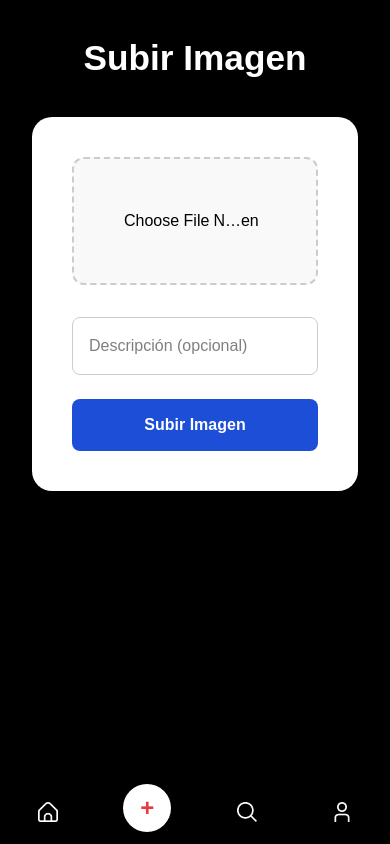
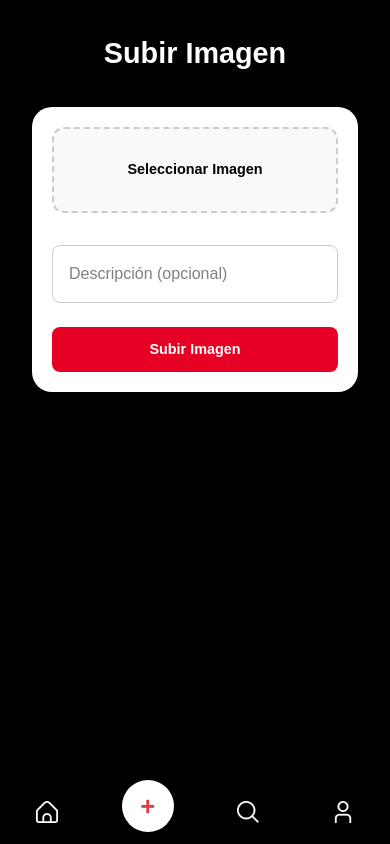
Before and after one commit to Allay55/dashboard-pinterest, a Next.js app: page /images in a window 390 px wide. Built offline with nearby package versions, Linux system fonts and the light colour scheme.

Commit message:
correciones5

```diff
--- a/app/images/Estilos.css
+++ b/app/images/Estilos.css
@@ -23,7 +23,7 @@ body {
   margin-bottom: 2rem;
 }
 
-/* Formulario más ancho */
+/* Formulario principal */
 .upload-form-wide {
   max-width: 900px;
   margin: 0 auto;
@@ -37,31 +37,29 @@ body {
   gap: 1.5rem;
 }
 
-/* División en columnas convertida en vertical */
+/* División en columnas (vertical en móvil) */
 .upload-columns-wide {
   display: flex;
   flex-direction: column;
   gap: 2rem;
 }
 
-/* Área de archivo */
-.upload-file-area {
-  flex: 1;
-}
-
-.upload-input-file {
+/* Botón para seleccionar archivo */
+.upload-select-button {
   border: 2px dashed #ccc;
-  padding: 50px 50px;
+  padding: 40px;
   text-align: center;
   cursor: pointer;
   border-radius: 12px;
   background-color: #f9f9f9;
-  transition: border-color 0.3s ease;
-  width: 100%;
+  transition: border-color 0.3s ease, background-color 0.3s ease;
+  font-size: 1rem;
+  font-weight: bold;
 }
 
-.upload-input-file:hover {
+.upload-select-button:hover {
   border-color: #e63946;
+  background-color: #fff5f5;
 }
 
 /* Área de descripción */
@@ -85,7 +83,7 @@ body {
 
 /* Botón de subir */
 .upload-button {
-  background-color: #1d4ed8;
+  background-color: #e60023; /* rojo estilo Pinterest */
   color: white;
   padding: 14px;
   font-size: 1rem;
@@ -93,10 +91,11 @@ body {
   border-radius: 8px;
   cursor: pointer;
   transition: background-color 0.2s ease, transform 0.2s ease;
+  border: none;
 }
 
 .upload-button:hover {
-  background-color: #2563eb;
+  background-color: #c7001a;
   transform: scale(1.02);
 }
 
@@ -115,7 +114,7 @@ nav {
   left: 0;
   right: 0;
   height: 64px;
-  background-color: #000000; /* fondo rojo */
+  background-color: #000000;
   display: flex;
   justify-content: space-around;
   align-items: center;
@@ -135,8 +134,8 @@ nav {
 }
 
 .nav-icon img {
-  width: 20px;
-  height: 20px;
+  width: 22px;
+  height: 22px;
   filter: brightness(0) invert(1); /* convierte el icono en blanco */
 }
 
@@ -147,13 +146,13 @@ nav {
 /* Botón central flotante (la cruz) */
 .nav-cruz {
   position: relative;
-  top: -4px;
+  top: -6px;
   background-color: white;
   color: #e63946;
-  font-size: 1.5rem;
+  font-size: 1.6rem;
   font-weight: bold;
-  width: 48px;
-  height: 48px;
+  width: 52px;
+  height: 52px;
   border-radius: 50%;
   box-shadow: 0 4px 12px rgba(0, 0, 0, 0.3);
   display: flex;
@@ -167,3 +166,24 @@ nav {
   transform: scale(1.1);
   background-color: #ffe5e5;
 }
+
+/* Responsividad */
+@media (max-width: 600px) {
+  .upload-form-wide {
+    padding: 20px;
+  }
+
+  .upload-title {
+    font-size: 1.8rem;
+  }
+
+  .upload-select-button {
+    padding: 30px;
+    font-size: 0.9rem;
+  }
+
+  .upload-button {
+    font-size: 0.9rem;
+    padding: 12px;
+  }
+}
--- a/app/images/page.tsx
+++ b/app/images/page.tsx
@@ -1,6 +1,6 @@
 "use client";
 
-import { useState } from "react";
+import { useState, useRef } from "react";
 import Link from "next/link";
 import { supabase } from "@/lib/supabaseClient";
 import "./Estilos.css";
@@ -9,8 +9,8 @@ export default function UploadImagePage() {
   const [file, setFile] = useState<File | null>(null);
   const [descripcion, setDescripcion] = useState("");
   const [message, setMessage] = useState("");
+  const fileInputRef = useRef<HTMLInputElement | null>(null);
 
-  // Verifica que el usuario exista en la tabla "usuarios"
   const ensureUserExists = async (userId: string, email: string) => {
     const { data } = await supabase
       .from("usuarios")
@@ -36,7 +36,6 @@ export default function UploadImagePage() {
     return true;
   };
 
-  // Maneja la subida de la imagen
   const handleUpload = async () => {
     if (!file) {
       setMessage("Selecciona una imagen primero.");
@@ -59,36 +58,31 @@ export default function UploadImagePage() {
       return;
     }
 
-    const fileExt = file.name.split(".").pop() ?? "png";
+    const fileExt = file.name.split('.').pop() ?? 'png';
     const fileName = `${user.id}_${Date.now()}.${fileExt}`;
 
     try {
-      // Asegurar content-type correcto (opcional, supabase suele detectarlo)
-      const contentType = file.type || `image/${fileExt}`;
-
       const { error: uploadError } = await supabase.storage
-        .from("imagenes")
-        .upload(fileName, file, { upsert: true, contentType });
+        .from('imagenes')
+        .upload(fileName, file, { upsert: true });
 
       if (uploadError) {
         console.log(uploadError);
-        setMessage("Error al subir imagen: " + uploadError.message);
+        setMessage('Error al subir imagen: ' + uploadError.message);
         return;
       }
 
-      const { data: urlData } = await supabase.storage
-        .from("imagenes")
-        .getPublicUrl(fileName);
+      const { data } = await supabase.storage.from('imagenes').getPublicUrl(fileName);
 
-      if (!urlData || !urlData.publicUrl) {
-        console.log("Error obteniendo URL pública: respuesta vacía", urlData);
-        setMessage("Error obteniendo URL pública.");
+      if (!data || !data.publicUrl) {
+        console.log('Error obteniendo URL pública:', data);
+        setMessage('Error obteniendo URL pública.');
         return;
       }
 
-      const publicUrl = urlData.publicUrl;
+      const publicUrl = data.publicUrl;
 
-      const { error: insertError } = await supabase.from("fotos").insert([
+      const { error: insertError } = await supabase.from('fotos').insert([
         {
           usuario_id: user.id,
           url: publicUrl,
@@ -98,16 +92,18 @@ export default function UploadImagePage() {
 
       if (insertError) {
         console.log(insertError);
-        setMessage("Error guardando datos: " + insertError.message);
+        setMessage('Error guardando datos: ' + insertError.message);
         return;
       }
 
-      setMessage("Imagen subida correctamente 🎉");
+      setMessage('Imagen subida correctamente 🎉');
       setFile(null);
-      setDescripcion("");
+      setDescripcion('');
+      // limpiar input file si existe
+      if (fileInputRef.current) fileInputRef.current.value = '';
     } catch (err: any) {
       console.error(err);
-      setMessage("Ocurrió un error durante la subida.");
+      setMessage('Ocurrió un error durante la subida.');
     }
   };
 
@@ -117,17 +113,30 @@ export default function UploadImagePage() {
 
       <div className="upload-form-wide">
         <div className="upload-columns-wide">
-          <div className="upload-file-area">
-            {/* Input que abre galería o explorador de archivos en móvil */}
+          {/* Input oculto */}
           <input
             type="file"
             accept="image/*"
+            ref={fileInputRef}
+            style={{ display: "none" }}
             capture="environment"
-              onClick={(e) => (e.currentTarget.value = "")}
+            onClick={() => {
+              // Permitir seleccionar la misma imagen otra vez
+              if (fileInputRef.current) fileInputRef.current.value = "";
+            }}
             onChange={(e) => setFile(e.target.files?.[0] ?? null)}
-              className="upload-input-file"
           />
-          </div>
+
+          {/* Botón que abre el explorador/galería */}
+          <button
+            className="upload-select-button"
+            onClick={() => {
+              if (fileInputRef.current) fileInputRef.current.value = "";
+              fileInputRef.current?.click();
+            }}
+          >
+            Seleccionar Imagen
+          </button>
 
           <div className="upload-description-area">
             <input
@@ -149,16 +158,10 @@ export default function UploadImagePage() {
 
       {/* Navbar inferior estilo Pinterest */}
       <nav className="navbar-inferior">
-        <Link href="/home" className="nav-icon">
-          <img src="../hogar.png" alt="Inicio" />
-        </Link>
+        <Link href="/home" className="nav-icon"><img src="../hogar.png" alt="Inicio" /></Link>
         <Link href="/images" className="nav-cruz">+</Link>
-        <Link href="/crudFoto" className="nav-icon">
-          <img src="../busqueda.png" alt="Buscar" />
-        </Link>
-        <Link href="/perfil" className="nav-icon">
-          <img src="../usuario.png" alt="Perfil" />
-        </Link>
+        <Link href="/crudFoto" className="nav-icon"><img src="../busqueda.png" alt="Buscar" /></Link>
+        <Link href="/perfil" className="nav-icon"><img src="../usuario.png" alt="Perfil" /></Link>
       </nav>
     </div>
   );
```
Lines whose indentation alone changed are shown as unchanged.
